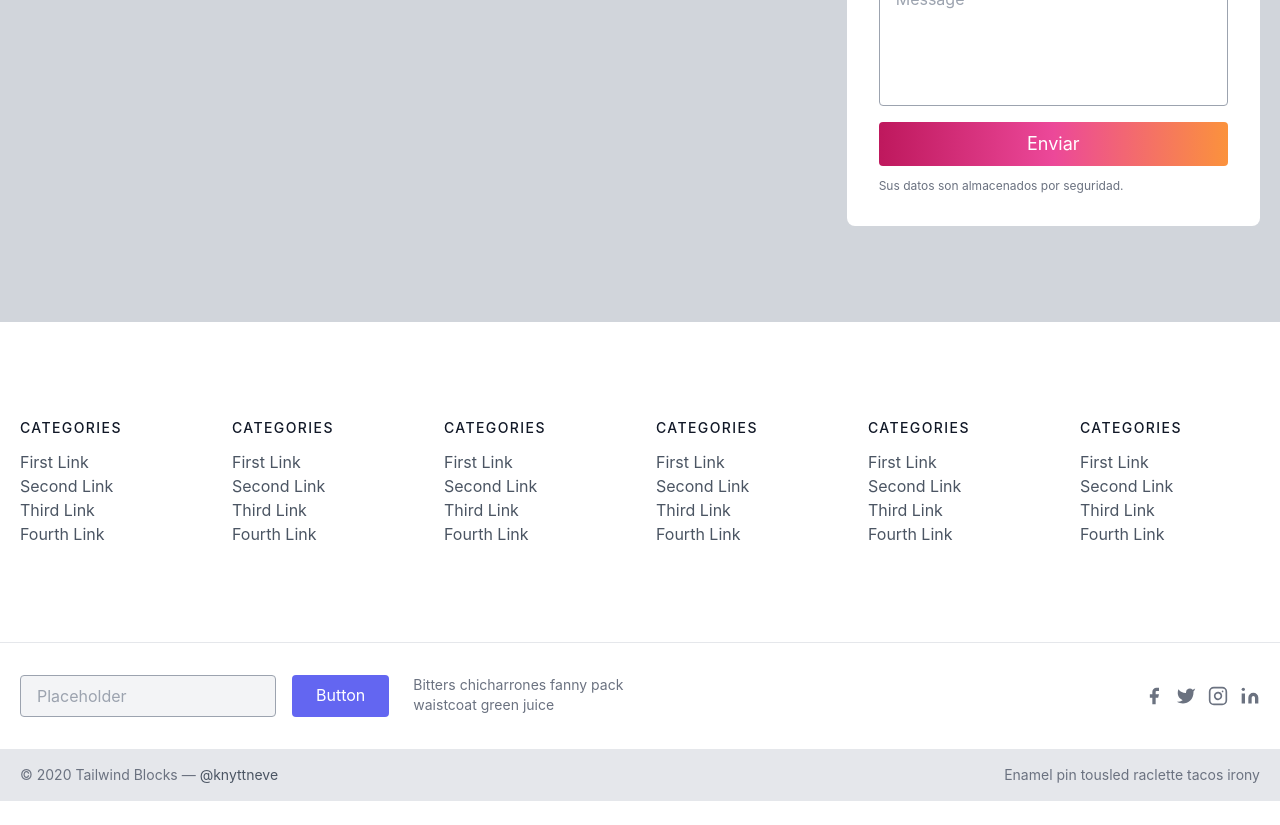
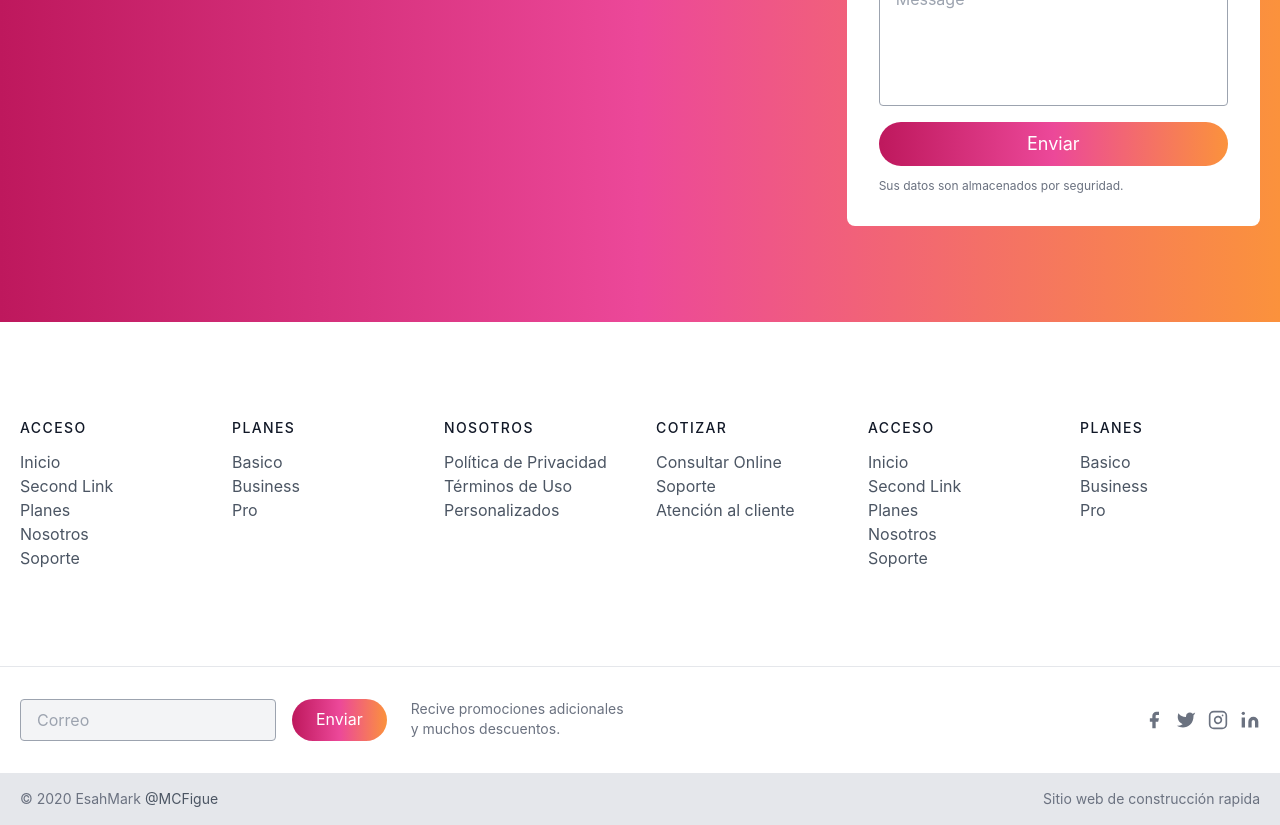
Before and after one commit to MCFigue/web-agencia-marketing, a React (Create React App) app: page / in a window 1280 px wide. Shown: the part 4340-5165 px from the top of the page. Before the commit the page ends 5141 px from the top, so only its background shows below. Built offline with nearby package versions, Linux system fonts and the light colour scheme.

Commit message:
subida de footer y contacto casi completo

```diff
--- a/src/App.js
+++ b/src/App.js
@@ -464,10 +464,7 @@ function App() {
           </div>
         </section>
         <section className="text-gray-700 body-font relative">
-          <div className="absolute inset-0 bg-gray-300">
-
-
-
+          <div className="absolute inset-0 bg-gradient-to-r from-pink-700 via-pink-500 to-orange-400">
 
           </div>
           <div className="container px-5 py-24 mx-auto flex">
@@ -476,7 +473,7 @@ function App() {
               <p className="leading-relaxed mb-5 text-gray-600">Consulta sobre nuestros planes personalizados</p>
               <input className="bg-white rounded border border-gray-400 focus:outline-none focus:border-pink-700 text-base px-4 py-2 mb-4" placeholder="Email" type="email" />
               <textarea className="bg-white rounded border border-gray-400 focus:outline-none h-32 focus:border-pink-700 text-base px-4 py-2 mb-4 resize-none" placeholder="Message"></textarea>
-              <button className="text-white bg-gradient-to-r from-pink-700 via-pink-500 to-orange-400 border-0 py-2 px-6 focus:outline-none hover:bg-pink-700 rounded text-lg">Enviar</button>
+              <button className="text-white bg-gradient-to-r from-pink-700 via-pink-500 to-orange-400 border-0 py-2 px-6 focus:outline-none hover:bg-pink-700 rounded-full text-lg">Enviar</button>
               <p className="text-xs text-gray-500 mt-3">Sus datos son almacenados por seguridad.</p>
             </div>
           </div>
@@ -485,116 +482,115 @@ function App() {
           <div className="container px-5 py-24 mx-auto">
             <div className="flex flex-wrap md:text-left text-center -mb-10 -mx-4">
               <div className="lg:w-1/6 md:w-1/2 w-full px-4">
-                <h2 className="title-font font-medium text-gray-900 tracking-widest text-sm mb-3">CATEGORIES</h2>
+                <h2 className="title-font font-medium text-gray-900 tracking-widest text-sm mb-3">ACCESO</h2>
                 <nav className="list-none mb-10">
                   <li>
-                    <a className="text-gray-600 hover:text-gray-800">First Link</a>
+                    <a className="text-gray-600 hover:text-gray-800">Inicio</a>
                   </li>
                   <li>
                     <a className="text-gray-600 hover:text-gray-800">Second Link</a>
                   </li>
                   <li>
-                    <a className="text-gray-600 hover:text-gray-800">Third Link</a>
+                    <a className="text-gray-600 hover:text-gray-800">Planes</a>
                   </li>
                   <li>
-                    <a className="text-gray-600 hover:text-gray-800">Fourth Link</a>
+                    <a className="text-gray-600 hover:text-gray-800">Nosotros</a>
+                  </li>
+                  <li>
+                    <a className="text-gray-600 hover:text-gray-800">Soporte</a>
                   </li>
                 </nav>
               </div>
               <div className="lg:w-1/6 md:w-1/2 w-full px-4">
-                <h2 className="title-font font-medium text-gray-900 tracking-widest text-sm mb-3">CATEGORIES</h2>
+                <h2 className="title-font font-medium text-gray-900 tracking-widest text-sm mb-3">PLANES</h2>
                 <nav className="list-none mb-10">
                   <li>
-                    <a className="text-gray-600 hover:text-gray-800">First Link</a>
+                    <a className="text-gray-600 hover:text-gray-800">Basico</a>
+                  </li>
+                  <li>
+                    <a className="text-gray-600 hover:text-gray-800">Business</a>
+                  </li>
+                  <li>
+                    <a className="text-gray-600 hover:text-gray-800">Pro</a>
+                  </li>
+                </nav>
+              </div>
+
+              <div className="lg:w-1/6 md:w-1/2 w-full px-4">
+                <h2 className="title-font font-medium text-gray-900 tracking-widest text-sm mb-3">NOSOTROS</h2>
+                <nav className="list-none mb-10">
+                  <li>
+                    <a className="text-gray-600 hover:text-gray-800">Política de Privacidad</a>
+                  </li>
+                  <li>
+                    <a className="text-gray-600 hover:text-gray-800">Términos de Uso</a>
+                  </li>
+                  <li>
+                    <a className="text-gray-600 hover:text-gray-800">Personalizados</a>
+                  </li>
+                </nav>
+              </div>
+              <div className="lg:w-1/6 md:w-1/2 w-full px-4">
+                <h2 className="title-font font-medium text-gray-900 tracking-widest text-sm mb-3">COTIZAR</h2>
+                <nav className="list-none mb-10">
+                  <li>
+                    <a className="text-gray-600 hover:text-gray-800">Consultar Online</a>
+                  </li>
+                  <li>
+                    <a className="text-gray-600 hover:text-gray-800">Soporte</a>
+                  </li>
+                  <li>
+                    <a className="text-gray-600 hover:text-gray-800">Atención al cliente</a>
+                  </li>
+                </nav>
+              </div>
+              <div className="lg:w-1/6 md:w-1/2 w-full px-4">
+                <h2 className="title-font font-medium text-gray-900 tracking-widest text-sm mb-3">ACCESO</h2>
+                <nav className="list-none mb-10">
+                  <li>
+                    <a className="text-gray-600 hover:text-gray-800">Inicio</a>
                   </li>
                   <li>
                     <a className="text-gray-600 hover:text-gray-800">Second Link</a>
                   </li>
                   <li>
-                    <a className="text-gray-600 hover:text-gray-800">Third Link</a>
+                    <a className="text-gray-600 hover:text-gray-800">Planes</a>
                   </li>
                   <li>
-                    <a className="text-gray-600 hover:text-gray-800">Fourth Link</a>
+                    <a className="text-gray-600 hover:text-gray-800">Nosotros</a>
+                  </li>
+                  <li>
+                    <a className="text-gray-600 hover:text-gray-800">Soporte</a>
                   </li>
                 </nav>
               </div>
               <div className="lg:w-1/6 md:w-1/2 w-full px-4">
-                <h2 className="title-font font-medium text-gray-900 tracking-widest text-sm mb-3">CATEGORIES</h2>
+                <h2 className="title-font font-medium text-gray-900 tracking-widest text-sm mb-3">PLANES</h2>
                 <nav className="list-none mb-10">
                   <li>
-                    <a className="text-gray-600 hover:text-gray-800">First Link</a>
+                    <a className="text-gray-600 hover:text-gray-800">Basico</a>
                   </li>
                   <li>
-                    <a className="text-gray-600 hover:text-gray-800">Second Link</a>
+                    <a className="text-gray-600 hover:text-gray-800">Business</a>
                   </li>
                   <li>
-                    <a className="text-gray-600 hover:text-gray-800">Third Link</a>
-                  </li>
-                  <li>
-                    <a className="text-gray-600 hover:text-gray-800">Fourth Link</a>
+                    <a className="text-gray-600 hover:text-gray-800">Pro</a>
                   </li>
                 </nav>
               </div>
-              <div className="lg:w-1/6 md:w-1/2 w-full px-4">
-                <h2 className="title-font font-medium text-gray-900 tracking-widest text-sm mb-3">CATEGORIES</h2>
-                <nav className="list-none mb-10">
-                  <li>
-                    <a className="text-gray-600 hover:text-gray-800">First Link</a>
-                  </li>
-                  <li>
-                    <a className="text-gray-600 hover:text-gray-800">Second Link</a>
-                  </li>
-                  <li>
-                    <a className="text-gray-600 hover:text-gray-800">Third Link</a>
-                  </li>
-                  <li>
-                    <a className="text-gray-600 hover:text-gray-800">Fourth Link</a>
-                  </li>
-                </nav>
-              </div>
-              <div className="lg:w-1/6 md:w-1/2 w-full px-4">
-                <h2 className="title-font font-medium text-gray-900 tracking-widest text-sm mb-3">CATEGORIES</h2>
-                <nav className="list-none mb-10">
-                  <li>
-                    <a className="text-gray-600 hover:text-gray-800">First Link</a>
-                  </li>
-                  <li>
-                    <a className="text-gray-600 hover:text-gray-800">Second Link</a>
-                  </li>
-                  <li>
-                    <a className="text-gray-600 hover:text-gray-800">Third Link</a>
-                  </li>
-                  <li>
-                    <a className="text-gray-600 hover:text-gray-800">Fourth Link</a>
-                  </li>
-                </nav>
-              </div>
-              <div className="lg:w-1/6 md:w-1/2 w-full px-4">
-                <h2 className="title-font font-medium text-gray-900 tracking-widest text-sm mb-3">CATEGORIES</h2>
-                <nav className="list-none mb-10">
-                  <li>
-                    <a className="text-gray-600 hover:text-gray-800">First Link</a>
-                  </li>
-                  <li>
-                    <a className="text-gray-600 hover:text-gray-800">Second Link</a>
-                  </li>
-                  <li>
-                    <a className="text-gray-600 hover:text-gray-800">Third Link</a>
-                  </li>
-                  <li>
-                    <a className="text-gray-600 hover:text-gray-800">Fourth Link</a>
-                  </li>
-                </nav>
-              </div>
+
+
+
+
             </div>
           </div>
           <div className="border-t border-gray-200">
             <div className="container px-5 py-8 flex flex-wrap mx-auto items-center">
               <div className="flex md:flex-no-wrap flex-wrap justify-center md:justify-start">
-                <input className="sm:w-64 w-40 bg-gray-100 rounded sm:mr-4 mr-2 border border-gray-400 focus:outline-none focus:border-indigo-500 text-base py-2 px-4" placeholder="Placeholder" type="text" />
-                <button className="inline-flex text-white bg-indigo-500 border-0 py-2 px-6 focus:outline-none hover:bg-indigo-600 rounded">Button</button>
-                <p className="text-gray-500 text-sm md:ml-6 md:mt-0 mt-2 sm:text-left text-center">Bitters chicharrones fanny pack
-                  <br className="lg:block hidden"/>waistcoat green juice
+                <input className="sm:w-64 w-40 bg-gray-100 rounded sm:mr-4 mr-2 border border-gray-400 focus:outline-none focus:border-pink-700 text-base py-2 px-4" placeholder="Correo" type="text" />
+                <button className="inline-flex text-white bg-gradient-to-r from-pink-700 via-pink-500 to-orange-400  border-0 py-2 px-6 focus:outline-none hover:bg-pink-700 rounded-full">Enviar</button>
+                <p className="text-gray-500 text-sm md:ml-6 md:mt-0 mt-2 sm:text-left text-center">Recive promociones adicionales
+                  <br className="lg:block hidden"/>y  muchos descuentos.
                 </p>
               </div>
               <span className="inline-flex lg:ml-auto lg:mt-0 mt-6 w-full justify-center md:justify-start md:w-auto">
@@ -625,10 +621,10 @@ function App() {
           </div>
           <div className="bg-gray-200">
             <div className="container mx-auto py-4 px-5 flex flex-wrap flex-col sm:flex-row">
-              <p className="text-gray-500 text-sm text-center sm:text-left">© 2020 Tailwind Blocks —
-                <a href="https://twitter.com/knyttneve" className="text-gray-600 ml-1" target="_blank" rel="noopener noreferrer">@knyttneve</a>
+              <p className="text-gray-500 text-sm text-center sm:text-left">© 2020 EsahMark
+                <a href="https://twitter.com/knyttneve" className="text-gray-600 ml-1" target="_blank" rel="noopener noreferrer">@MCFigue</a>
               </p>
-              <span className="sm:ml-auto sm:mt-0 mt-2 sm:w-auto w-full sm:text-left text-center text-gray-500 text-sm">Enamel pin tousled raclette tacos irony</span>
+              <span className="sm:ml-auto sm:mt-0 mt-2 sm:w-auto w-full sm:text-left text-center text-gray-500 text-sm">Sitio web de construcción rapida</span>
             </div>
           </div>
         </footer>
```
